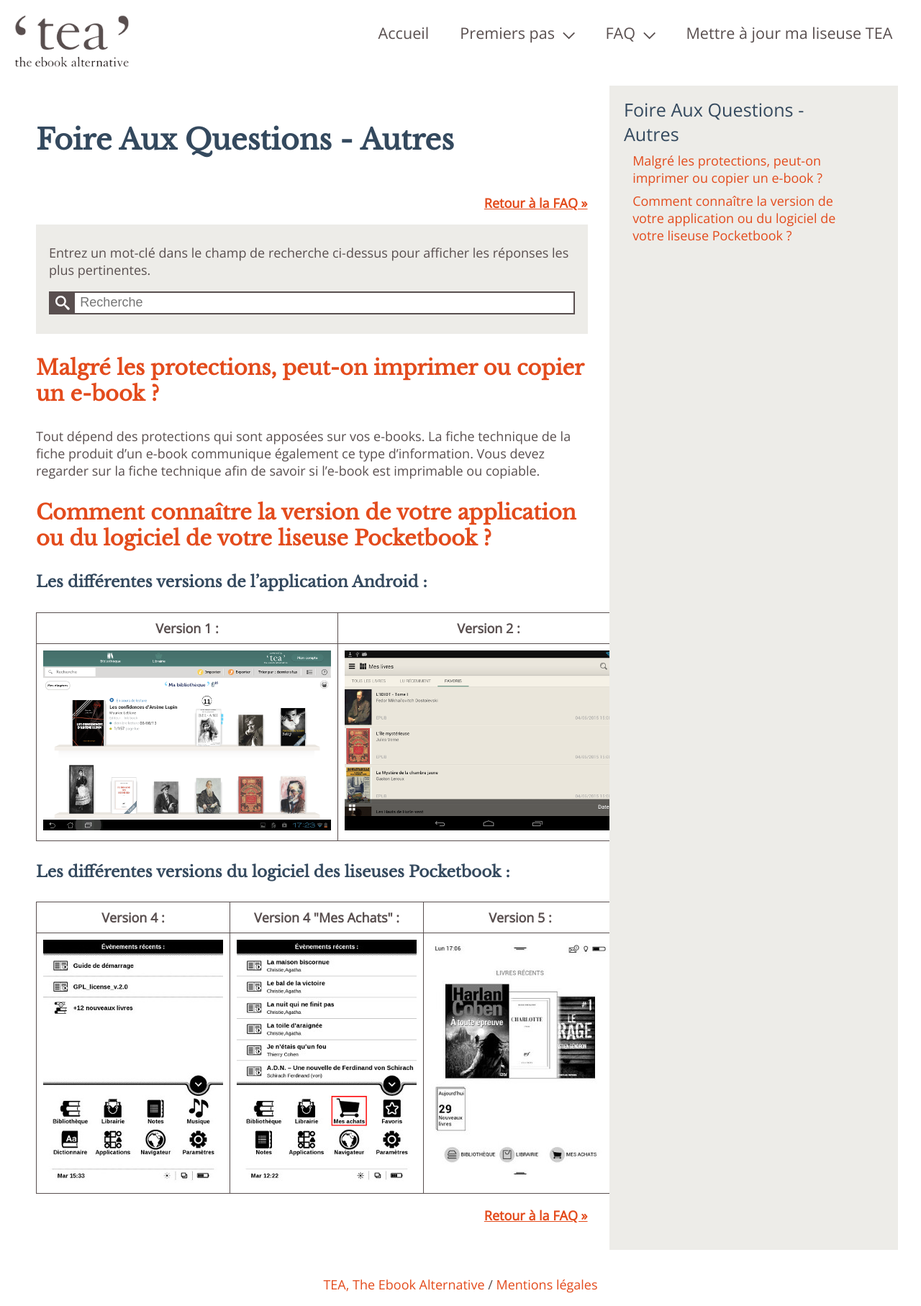
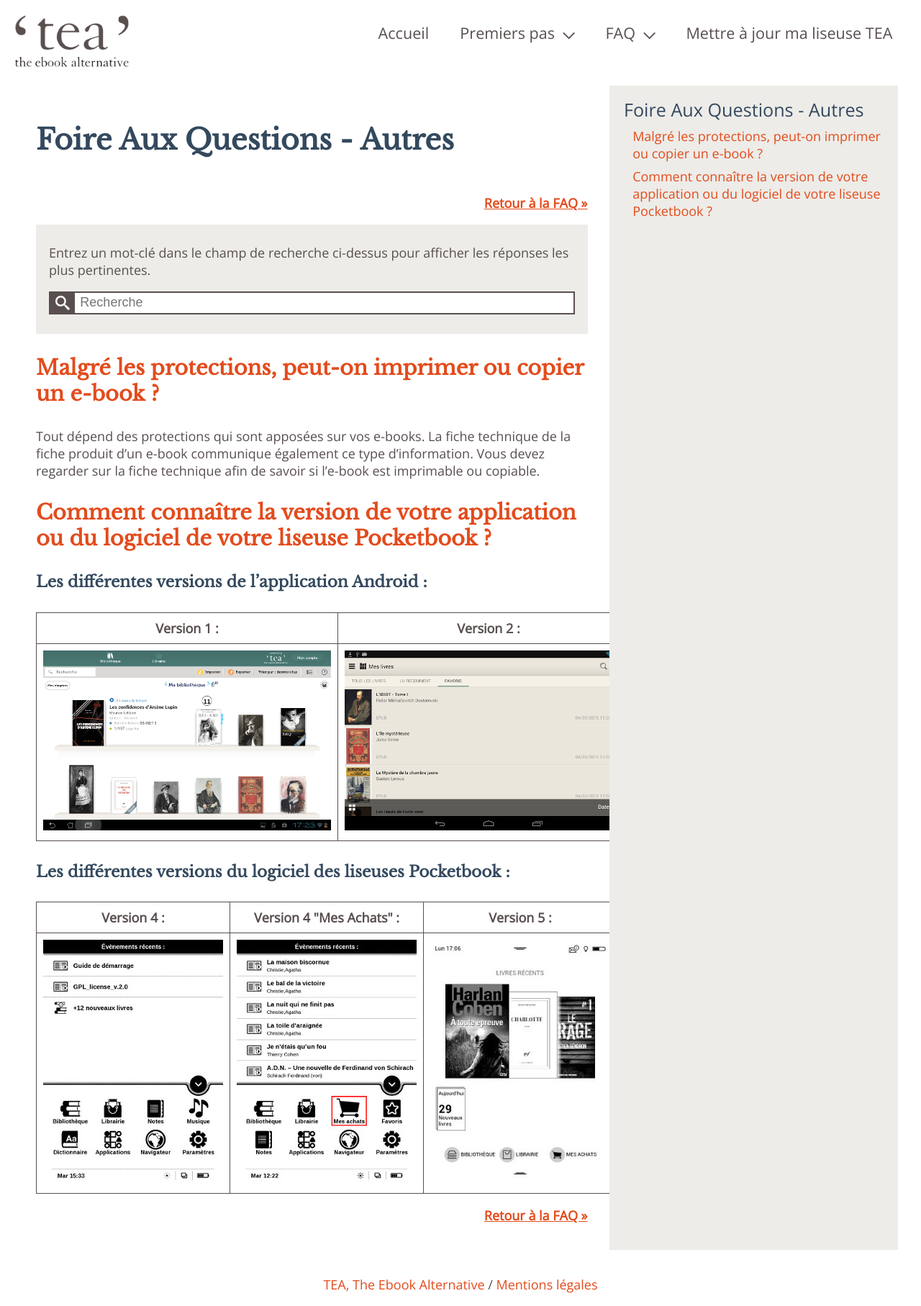
Before and after one commit to TEA-ebook/help-center, a Jekyll site: the page built from _pages/FAQ-autre.md, in a window 1280 px wide. Shown: the whole page at 72% size. Built offline with Jekyll 4.4.1, drawn with Linux system fonts in a browser that asks for light colours.

Commit message:
Remove fixed position on left menu

```diff
--- a/_sass/layout.scss
+++ b/_sass/layout.scss
@@ -69,12 +69,6 @@
   }
   nav {
     width: 33%;
-
-    ul#anchor-menu {
-      position: fixed;
-      width: 28%;
-      z-index: 1;
-    }
   }
 }
 
```
